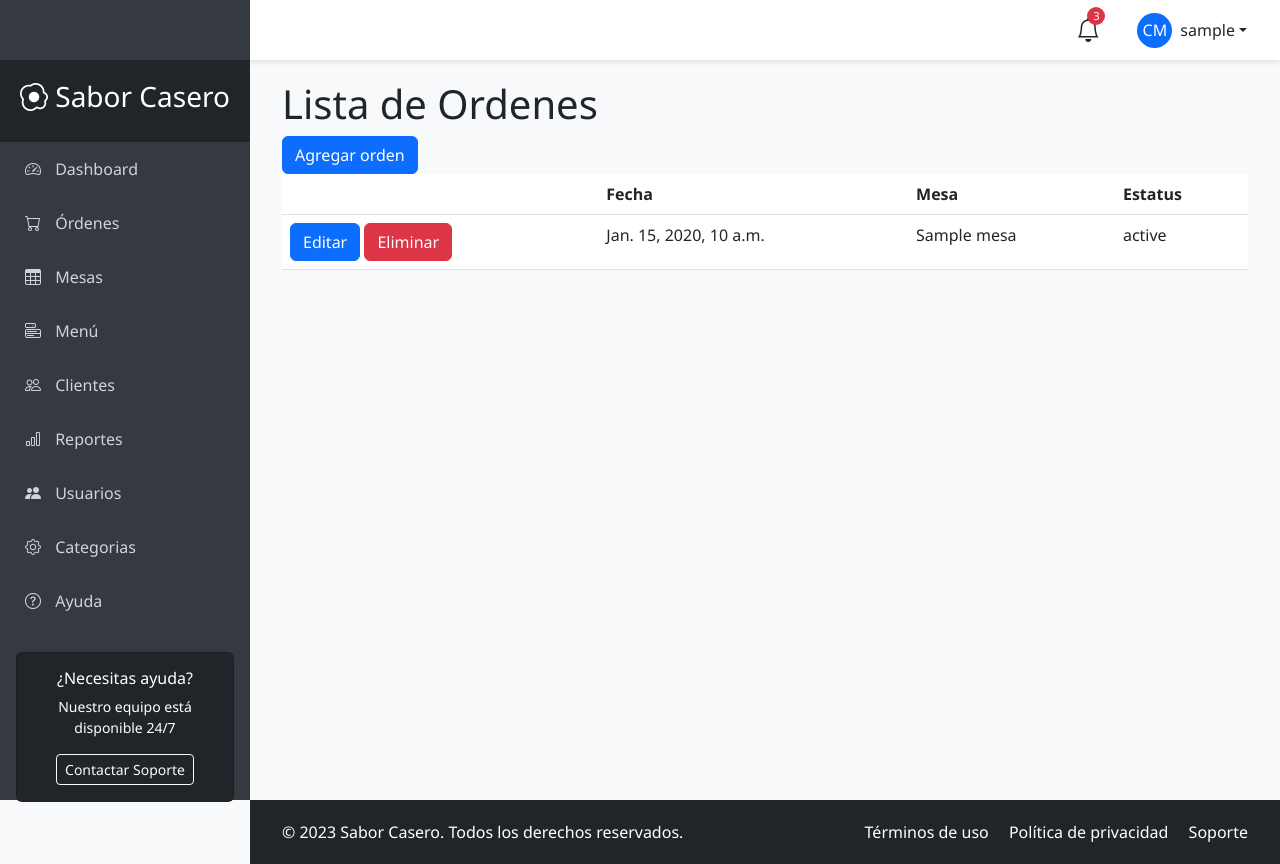
After one commit to alvariux/restaurante, a Django app: page /ordenes/ordenes/ in a window 1280 px wide. The commit adds this page. Run offline with Django 5.2, Linux system fonts and the light colour scheme; a user stored in the database is signed in; tables that the repository leaves empty hold one stand-in row (values such as "Sample post").

Commit message:
se agrego captura de orden

```diff
--- a/apps/ordenes/models.py
+++ b/apps/ordenes/models.py
@@ -1,4 +1,6 @@
 from django.db import models
+from apps.accounts.models import AppUser
+from apps.platillos.models import Platillo
 
 class MesaEstado(models.Model):
     nombre = models.CharField(max_length=50)
@@ -10,3 +12,19 @@ class Mesa(models.Model):
     nombre = models.CharField(max_length=100, null=False)
     capacidad = models.IntegerField(null=False)
     estado = models.ForeignKey(MesaEstado, on_delete=models.CASCADE, related_name='mesas_estado')
+
+    def __str__(self):
+        return self.nombre
+
+class Orden(models.Model):
+    empleado = models.ForeignKey(AppUser, on_delete=models.CASCADE, related_name='ordenes')
+    mesa = models.ForeignKey(Mesa, on_delete=models.CASCADE, related_name='ordenes')
+    fecha_hora = models.DateTimeField(auto_now_add=True)
+    estatus = models.CharField(max_length=50, default='pendiente')
+
+class OrdenDetalle(models.Model):
+    orden = models.ForeignKey(Orden, on_delete=models.CASCADE, related_name='detalles')
+    platillo = models.ForeignKey(Platillo, on_delete=models.CASCADE, related_name='detalles')
+    cantidad = models.IntegerField()
+    notas = models.TextField(blank=True, null=True)
+    precio_unitario = models.DecimalField(max_digits=10, decimal_places=2)
--- a/apps/ordenes/urls.py
+++ b/apps/ordenes/urls.py
@@ -12,4 +12,6 @@ urlpatterns = [
     path('mesas/nuevo/', views.MesaCreateView.as_view(), name='mesas_create'),
     path('mesas/editar/<int:pk>/', views.MesaUpdateView.as_view(), name='mesas_update'),
     path('mesas/eliminar/<int:pk>/', views.MesaDeleteView.as_view(), name='mesas_delete'),
+    path('ordenes/', views.OrdenListView.as_view(), name='ordenes_list'),
+    path('ordenes/nuevo/', views.OrdenCreateView.as_view(), name='ordenes_create'),
 ]
--- a/apps/ordenes/views.py
+++ b/apps/ordenes/views.py
@@ -2,8 +2,8 @@ from django.shortcuts import render
 from django.views.generic import ListView
 from django.views.generic.edit import CreateView, UpdateView, DeleteView
 from django.contrib.auth.mixins import LoginRequiredMixin
-from .models import Mesa, MesaEstado
-from .forms import MesaEstadoForm, MesaForm
+from .models import Mesa, MesaEstado, Orden, OrdenDetalle
+from .forms import MesaEstadoForm, MesaForm, OrdenForm
 
 class MesaEstadoListView(LoginRequiredMixin, ListView):
     model = MesaEstado
@@ -48,3 +48,19 @@ class MesaDeleteView(LoginRequiredMixin, DeleteView):
     model = Mesa
     template_name = 'mesas/mesas_confirm_delete.html'
     success_url = '/ordenes/mesas/'
+
+class OrdenListView(LoginRequiredMixin, ListView):
+    model = Orden
+    template_name = 'ordenes/ordenes_list.html'
+    context_object_name = 'ordenes'
+
+class OrdenCreateView(LoginRequiredMixin, CreateView):
+    model = Orden
+    form_class = OrdenForm
+    template_name = 'ordenes/ordenes_form.html'
+    success_url = '/ordenes/ordenes/'
+
+    def get_initial(self):
+        initial = super().get_initial()
+        initial['empleado'] = self.request.user
+        return initial
--- a/templates/main/base_user.html
+++ b/templates/main/base_user.html
@@ -198,7 +198,7 @@
                 <a href="#"><i class="bi bi-speedometer2"></i> Dashboard</a>
             </li>
             <li>
-                <a href="#"><i class="bi bi-cart"></i> Órdenes</a>
+                <a href="{% url 'ordenes:ordenes_list' %}"><i class="bi bi-cart"></i> Órdenes</a>
             </li>
             <li>
                 <a href="{% url 'ordenes:mesas_list' %}"><i class="bi bi-table"></i> Mesas</a>
--- /dev/null
+++ b/templates/ordenes/ordenes_list.html
@@ -0,0 +1,32 @@
+{% extends 'main/base_user.html' %}
+
+{% block content %}
+<h1>Lista de Ordenes</h1>
+
+<a class="btn btn-primary" href="{% url 'ordenes:ordenes_create' %}">Agregar orden</a>
+
+<table class="table">
+    <thead>
+        <tr>
+            <th></th>
+            <th>Fecha</th>
+            <th>Mesa</th>
+            <th>Estatus</th>
+        </tr>
+    </thead>
+    <tbody>
+        {% for orden in ordenes %}
+        <tr>
+            <td>
+                <a class="btn btn-primary" href="">Editar</a>
+                <a class="btn btn-danger" href="">Eliminar</a>
+            </td>
+            <td>{{orden.fecha_hora}}</td>
+            <td>{{orden.mesa.nombre}}</td>
+            <td>{{orden.estatus}}</td>
+        </tr>
+        {% endfor %}
+    </tbody>
+</table>
+
+{% endblock %}
```
Also changed, not shown: apps/ordenes/forms.py (+18 -1 lines), templates/ordenes/ordenes_form.html (added, +11 -0 lines), apps/ordenes/migrations/0002_orden_ordendetalle.py (added), apps/ordenes/migrations/0003_orden_estatus.py (added).
